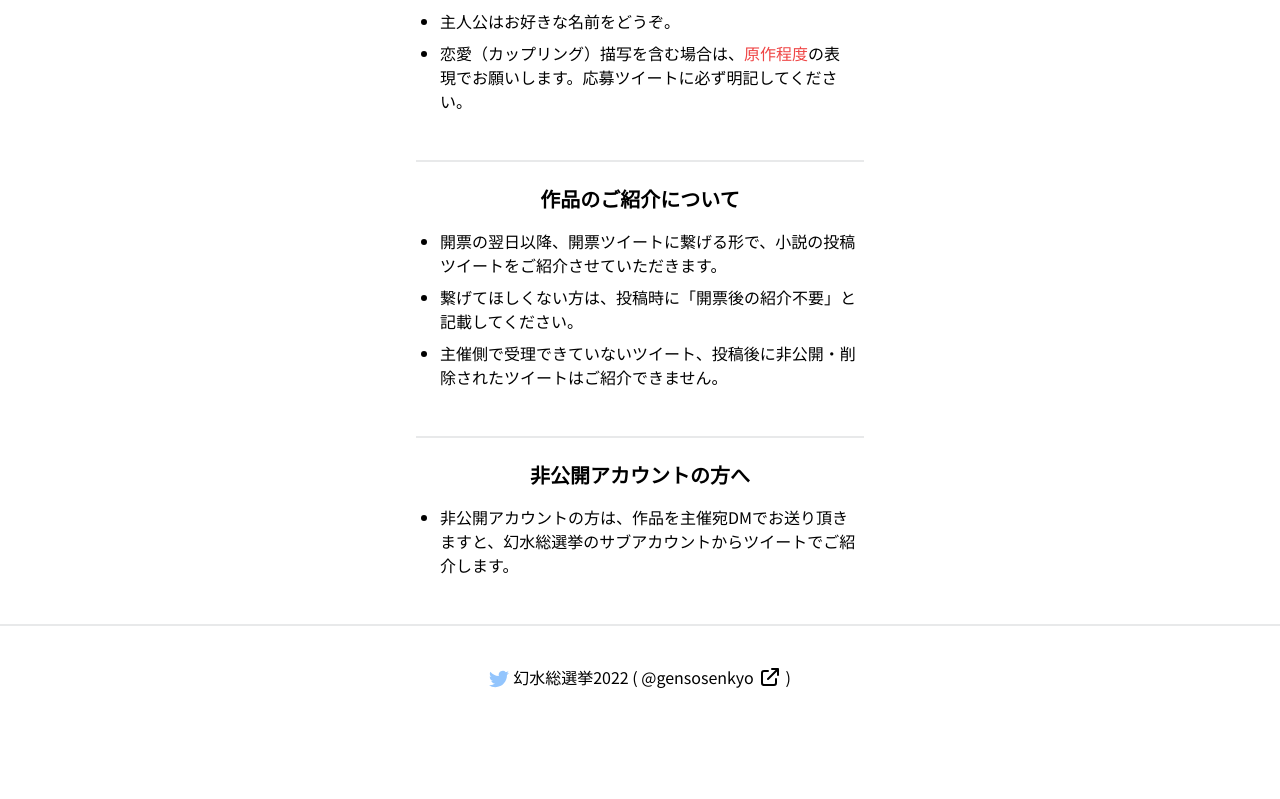
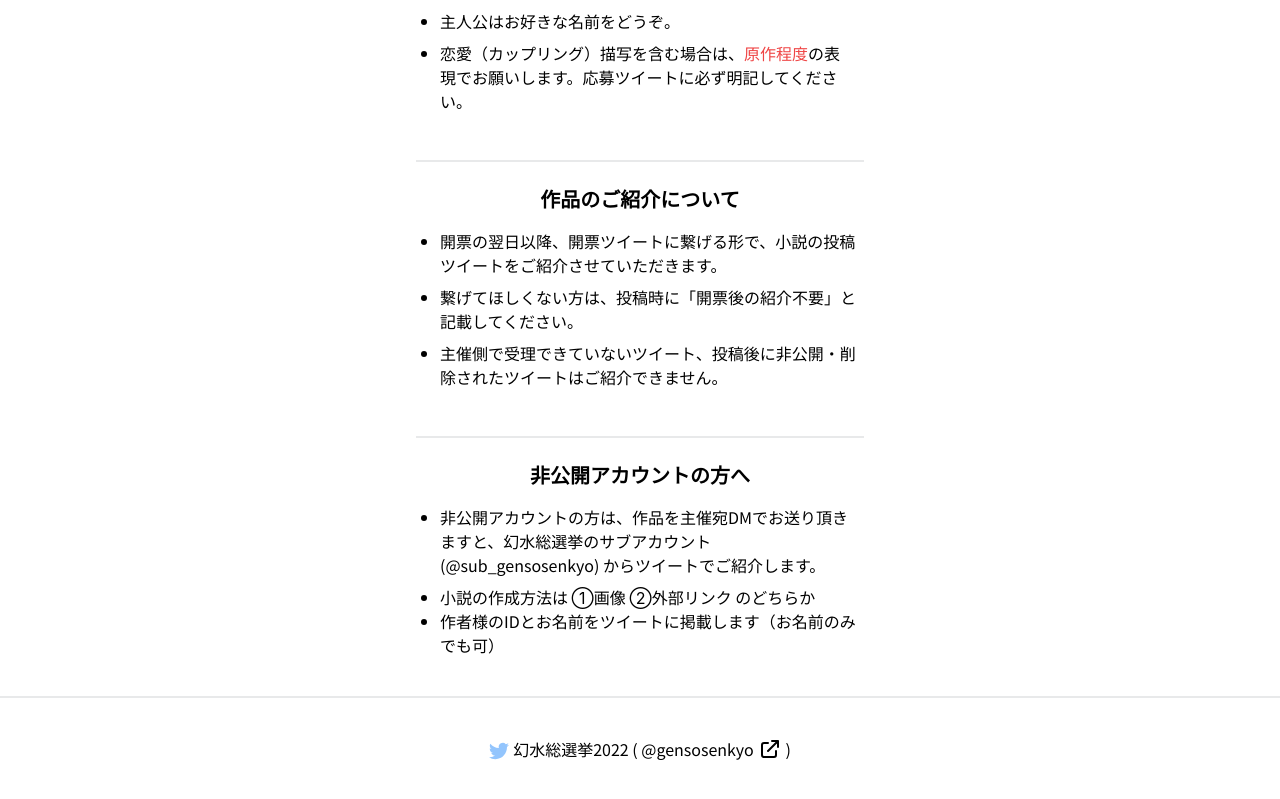
Before and after one commit to true-runes/suikoden-election-2022-frontend, a Next.js app: page /events-in-event/novels-on-themes in a window 1280 px wide. Shown: the part 2939-3738 px from the top of the page. Before the commit the page ends 3668 px from the top, so only its background shows below. Built offline with nearby package versions, Linux system fonts and the light colour scheme; no server answers; a web font is replaced by a local one.

Commit message:
feat: 🎸 文言修正

```diff
--- a/pages/events-in-event/novels-on-themes.tsx
+++ b/pages/events-in-event/novels-on-themes.tsx
@@ -277,7 +277,12 @@ const NovelsOnThemes: NextPage = () => {
                 <div className="text-left">
                   <ul className="list-disc pl-6 pr-2">
                     <li className="pb-2">
-                      非公開アカウントの方は、作品を主催宛DMでお送り頂きますと、幻水総選挙のサブアカウントからツイートでご紹介します。
+                      非公開アカウントの方は、作品を主催宛DMでお送り頂きますと、幻水総選挙のサブアカウント
+                      (@sub_gensosenkyo) からツイートでご紹介します。
+                    </li>
+                    <li>小説の作成方法は ①画像 ②外部リンク のどちらか</li>
+                    <li>
+                      作者様のIDとお名前をツイートに掲載します（お名前のみでも可）
                     </li>
                   </ul>
                 </div>
```
